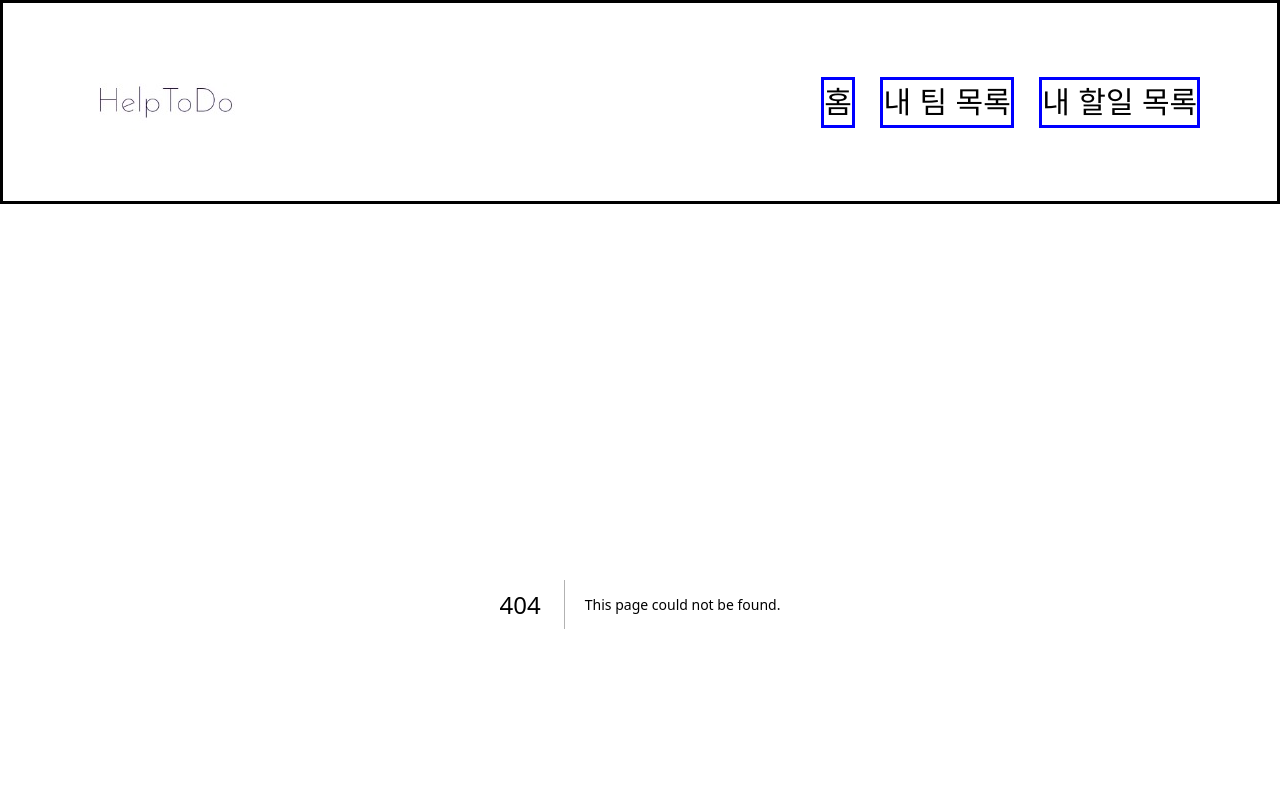
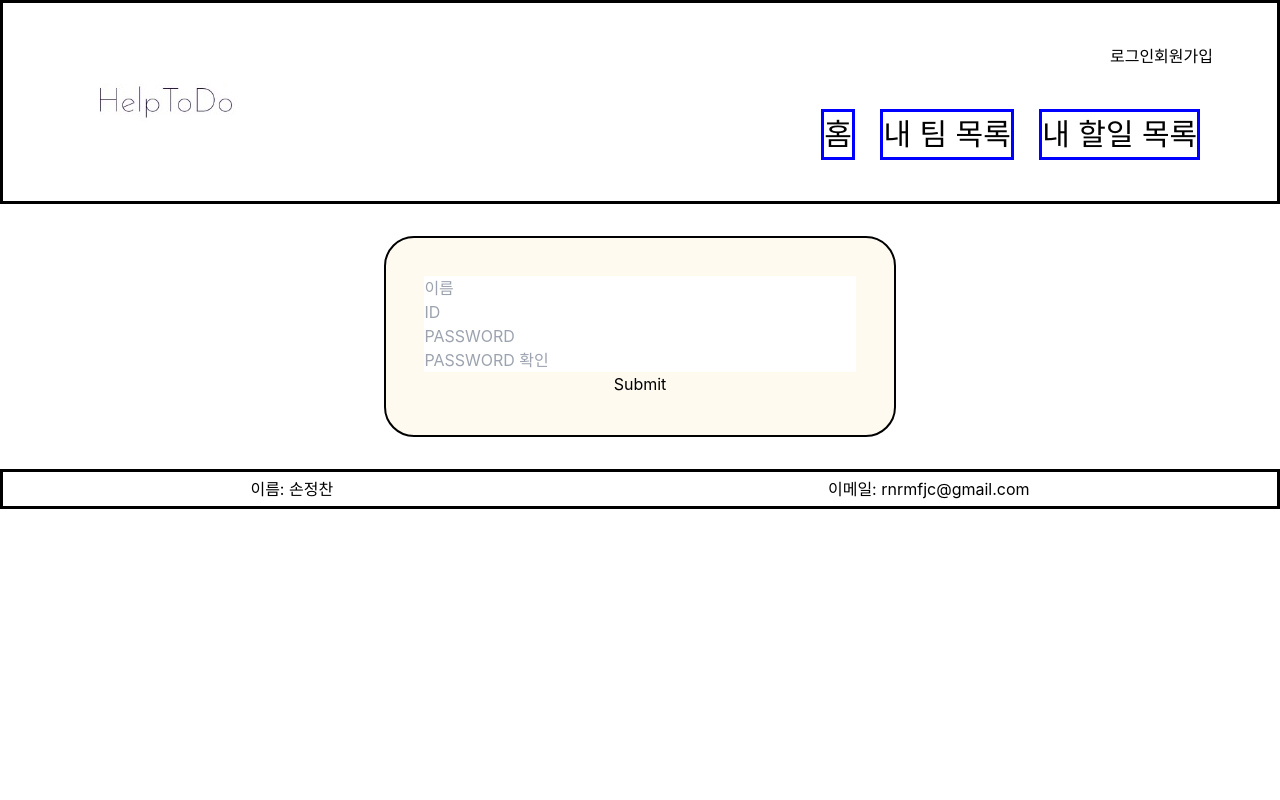
Before and after one commit to jungchanSon/HelpTodo-front, a Next.js app: page /signup in a window 1280 px wide. Before the commit this address had no page. Shown: the top 800 px of the page. Built offline with nearby package versions, Linux system fonts and the light colour scheme.

Commit message:
page : login page + signup page
  login page 추가
  signup Page 추가

```diff
--- a/components/Navbar.jsx
+++ b/components/Navbar.jsx
@@ -12,17 +12,27 @@ export default function Navbar() {
             <Image src={logo}/>
           </Link>
 
+          <RightLayout>
+            <LoginLayout>
+              <Link href={"/login"} className={"px-4 hover:bg-gray-100 text-lg font-bold" }>
+                로그인
+              </Link>
+              <Link href={"/signup"} className={"px-4 hover:bg-gray-100 text-lg font-bold"}>
+                회원가입
+              </Link>
+            </LoginLayout>
             <LinkLayout>
               <Link href="/">
-              <A>홈</A>
+                <A className={"border border-indigo-600"}>홈</A>
               </Link>
-            <Link href="/teamlist">
+              <Link href="/inputTeamCode">
                 <A>내 팀 목록</A>
               </Link>
               <Link href="/mytodo">
                 <A>내 할일 목록</A>
               </Link>
             </LinkLayout>
+          </RightLayout>
         </Nav>
       </div>
   );
@@ -46,3 +56,12 @@ const LinkLayout = styled.div`
   display: flex;
   align-items: center;
 `
+const RightLayout = styled.div`
+  display: flex;
+  flex-direction: column;
+  justify-content: space-evenly;
+  align-items: flex-end;
+`
+
+const LoginLayout = styled.div`
+`
--- /dev/null
+++ b/pages/signup/index.tsx
@@ -0,0 +1,23 @@
+import {NextPage} from "next";
+import styled from "styled-components";
+
+const signupPage:NextPage = () => {
+  return(
+      <div>
+        <FormSignUp className={"loginForm"}>
+          <InputName placeholder={"이름"} className={"p-3 m-2"}></InputName>
+          <InputId placeholder={"ID"} type={"text"} className={"p-3 m-2"}></InputId>
+          <InputPw placeholder={"PASSWORD"} type={"password"} className={"p-3 m-2"}></InputPw>
+          <InputPw placeholder={"PASSWORD 확인"} type={"password"} className={"p-3 m-2"}></InputPw>
+          <SubmitSignUp type={"submit"} className={"p-3 m-2"}></SubmitSignUp>
+        </FormSignUp>
+      </div>
+  )
+}
+
+const FormSignUp = styled.form``
+const InputName = styled.input``
+const InputId = styled.input``
+const InputPw = styled.input``
+const SubmitSignUp = styled.input``
+export default signupPage;
--- a/styles/globals.css
+++ b/styles/globals.css
@@ -2,6 +2,22 @@
 @tailwind components;
 @tailwind utilities;
 
+.loginForm{
+  display: flex;
+  flex-direction: column;
+  justify-content: center;
+
+
+  width: 40vw;
+  background: floralwhite;
+  border: 2px black solid;
+  border-radius: 30px;
+  padding: 3vw;
+  margin: 10vh;
+
+  margin: 4vh auto;
+
+}
 html,
 body {
   padding: 0;
```
Also changed, not shown: pages/login/index.jsx (+42 -0 lines), pages/inputTeamCode/index.jsx (renamed from pages/teamlist/index.jsx). Lines whose indentation alone changed are shown as unchanged.
